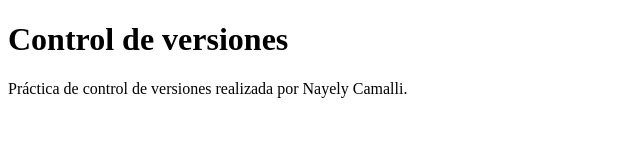
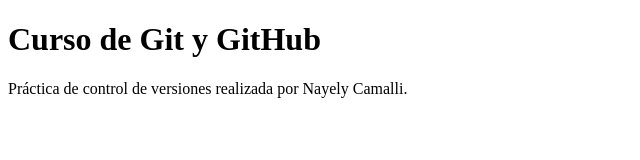
Before and after one commit to naye-427/practica-git, a plain HTML site: page index.html in a window 1280 px wide. Shown: the whole page, without its empty margins (0-640 px from the left). Drawn offline with Linux system fonts and the light colour scheme.

Commit message:
feat: modificar título principal

```diff
--- a/index.html
+++ b/index.html
@@ -5,7 +5,7 @@
     <title>Practica Git</title>
 </head>
 <body>
-    <h1>Control de versiones</h1>
+    <h1>Curso de Git y GitHub</h1>
     <p>Práctica de control de versiones realizada por Nayely Camalli.</p>
 </body>
 </html>
```
